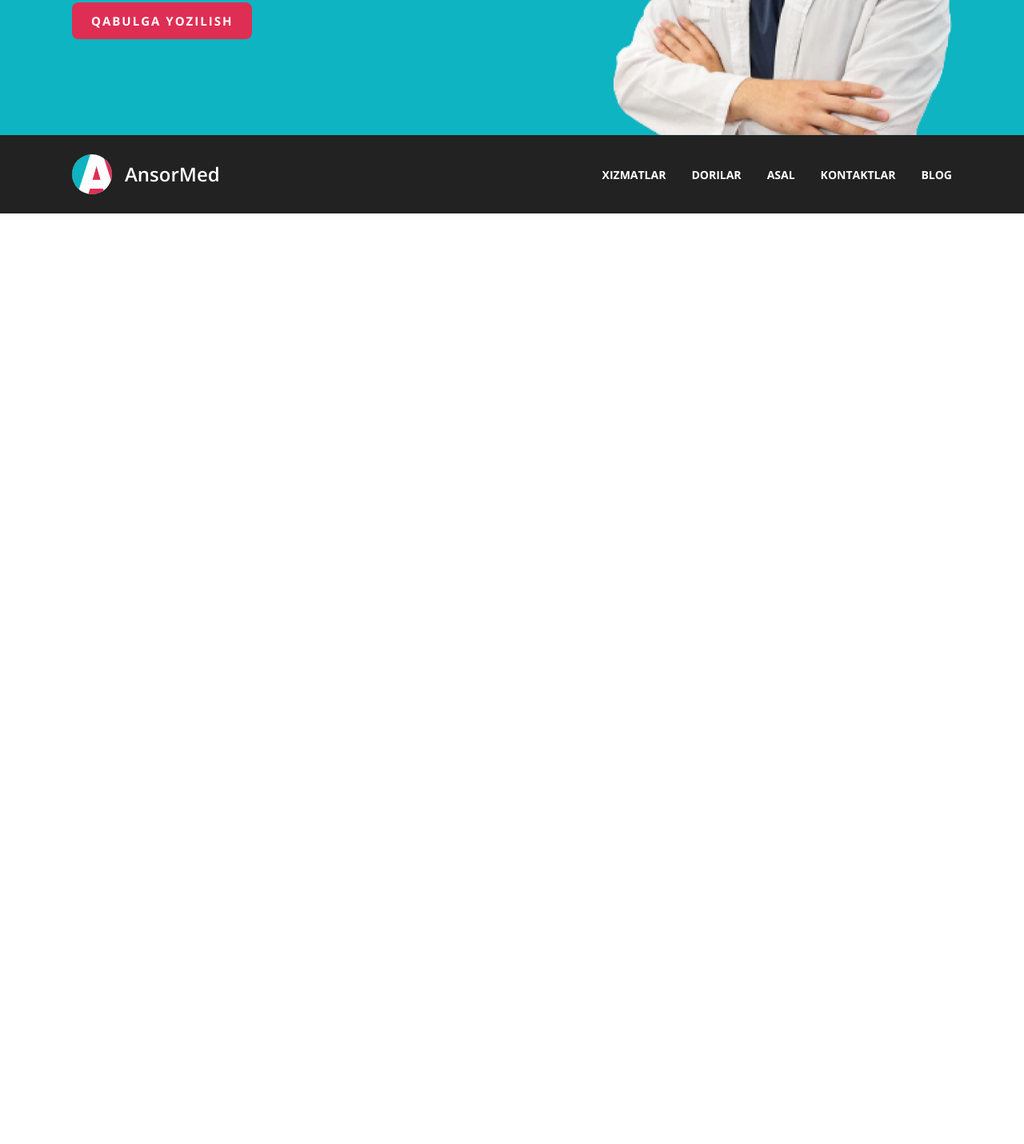
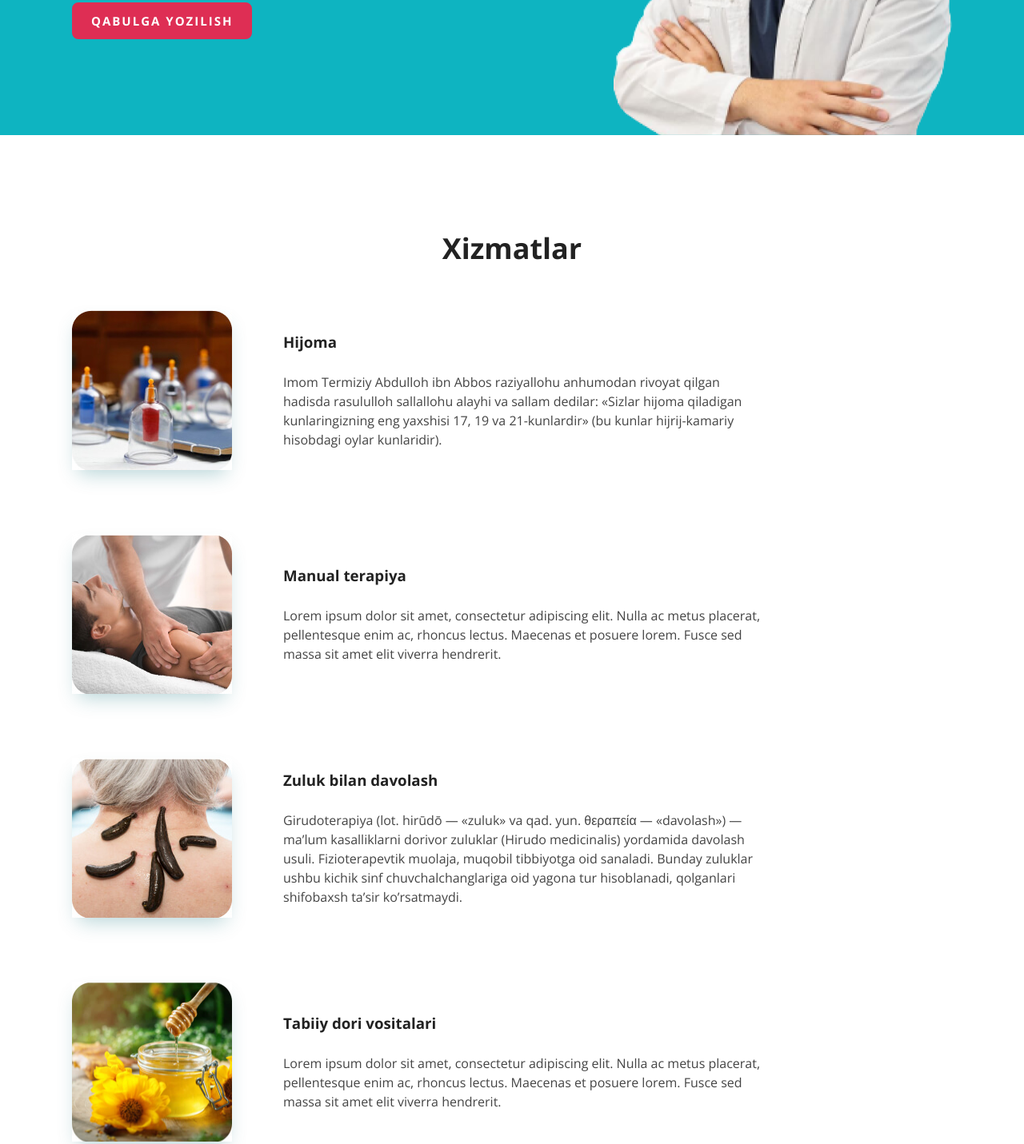
Before and after one commit to RuzievAsilbek/ansorMed, a plain HTML site: page index.html in a window 1280 px wide. Shown: the part 493-1924 px from the top of the page at 80% size. Before the commit the page ends 800 px from the top, so only its background shows below. Drawn offline with nearby package versions, Linux system fonts and the light colour scheme.

Commit message:
Add services styles

```diff
--- a/css/style.css
+++ b/css/style.css
@@ -203,6 +203,75 @@ color:#fff;
   align-self: flex-end;
 }
 
+/* INDEX-SERVICES */
+.index-services {
+  padding-top: 120px;
+  padding-bottom: 120px;
+}
+
+.index-services-heading {
+  margin-top: 0;
+  text-align: center;
+  font-family: "Open Sans", "Arial", sans-serif;
+  font-size: 36px;
+  line-height: 1.2;
+  color: #222;
+  margin-bottom: 56px;
+  font-weight: 700;
+}
+
+.index-services-list {
+  width: 864px;
+  margin-left: auto;
+  margin-right: auto;
+  margin: 0;
+  margin-bottom: 60px;
+  padding: 0;
+  list-style: none;
+}
+
+.index-services-item:not(:last-child) {
+  margin-bottom: 80px;
+}
+
+.index-service {
+  display: flex;
+  align-items: center;
+}
+
+.index-service-content {
+  margin-left: 64px;
+}
+
+.index-service-img {
+  width: 200px;
+  height: 200px;
+  object-fit: cover;
+  border: 24px;
+  box-shadow: 0px 12px 24px -8px #006B744D;
+}
+
+.index-service-content {
+  width: 600px;
+}
+
+.index-service-title {
+  margin-top: 0;
+  margin-bottom: 24px;
+  color: #222;
+}
+
+.index-service-description {
+  color: #444;
+  margin: 0;
+}
+
+.index-service-action {
+  display: flex;
+  justify-content: center;
+}
+
+
 /* SITE-FOOTER */
 .site-footer {
   background-color: #222;
--- a/index.html
+++ b/index.html
@@ -56,6 +56,50 @@
       </section>
     </main>
 
+
+    <!-- INDEX-SERVICES -->
+    <section class="index-services">
+      <div class="container">
+        <h2 class="index-services-heading">Xizmatlar</h2>
+        <ul class="index-services-list">
+          <li class="index-services-item index-service">
+            <img class="index-service-img" src="img/services-hijoma.jpg" alt="" width="200" height="200">
+            <div class="index-service-content">
+              <h3 class="index-service-title">Hijoma</h3>
+              <p class="index-service-description">Imom Termiziy Abdulloh ibn Abbos raziyallohu anhumodan rivoyat qilgan hadisda rasululloh sallallohu alayhi va sallam dedilar: «Sizlar hijoma qiladigan kunlaringizning eng yaxshisi 17, 19 va 21-kunlardir» (bu kunlar hijrij-kamariy hisobdagi oylar kunlaridir).</p>
+            </div>
+          </li>
+
+          <li class="index-services-item index-service">
+            <img class="index-service-img" src="img/services-manual terapiya.jpg" alt="" width="200" height="200" srcset="img/services-manual terapiya.jpg 1x, img/services-manual terapiya@2x.jpg 2x">
+            <div class="index-service-content">
+              <h3 class="index-service-title">Manual terapiya</h3>
+              <p class="index-service-description">Lorem ipsum dolor sit amet, consectetur adipiscing elit. Nulla ac metus placerat, pellentesque enim ac, rhoncus lectus. Maecenas et posuere lorem. Fusce sed massa sit amet elit viverra hendrerit.</p>
+            </div>
+          </li>
+
+          <li class="index-services-item index-service">
+            <img class="index-service-img" src="img/services-zuluk.jpg" alt="" width="200" height="200" srcset="img/services-zuluk.jpg 1x, img/services-zuluk@2x.jpg 2x">
+            <div class="index-service-content">
+              <h3 class="index-service-title">Zuluk bilan davolash</h3>
+              <p class="index-service-description">Girudoterapiya (lot. hirūdō — «zuluk» va qad. yun. θεραπεία — «davolash») — ma’lum kasalliklarni dorivor zuluklar (Hirudo medicinalis) yordamida davolash usuli. Fizioterapevtik muolaja, muqobil tibbiyotga oid sanaladi. Bunday zuluklar ushbu kichik sinf chuvchalchanglariga oid yagona tur hisoblanadi, qolganlari shifobaxsh ta’sir ko’rsatmaydi.</p>
+            </div>
+          </li>
+
+          <li class="index-services-item index-service">
+            <img class="index-service-img" src="img/services-dorilar.jpg" alt="" width="200" height="200" srcset="img/services-dorilar.jpg 1x, img/services-dorilar@2x.jpg 2x">
+            <div class="index-service-content">
+              <h3 class="index-service-title">Tabiiy dori vositalari</h3>
+              <p class="index-service-description">Lorem ipsum dolor sit amet, consectetur adipiscing elit. Nulla ac metus placerat, pellentesque enim ac, rhoncus lectus. Maecenas et posuere lorem. Fusce sed massa sit amet elit viverra hendrerit.</p>
+            </div>
+          </li>
+        </ul>
+        <div class="index-service-action">
+          <a class="main-link" href="#">Qabulga yozilish</a>
+        </div>
+      </div>
+    </section>
+
     <!-- SITE-FOOTER -->
     <footer class="site-footer">
       <div class="site-footer-container container">
```
Also changed, not shown: img/services-dorilar.jpg (added), img/services-dorilar@2x.jpg (added), img/services-hijoma.jpg (added), img/services-hijoma@2x.jpg (added), img/services-manual terapiya.jpg (added), img/services-manual terapiya@2x.jpg (added), img/services-zuluk.jpg (added), img/services-zuluk@2x.jpg (added).
